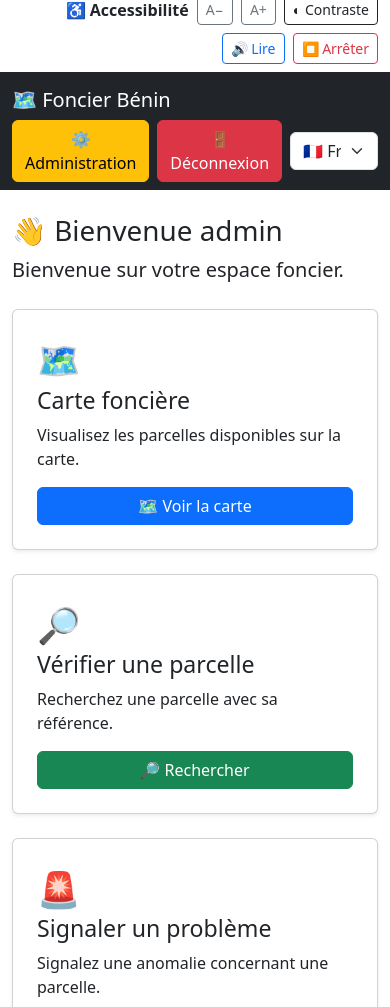
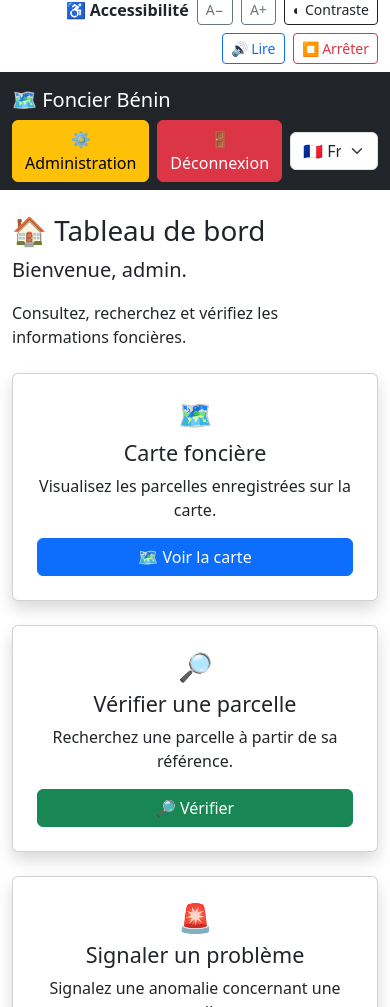
Before and after one commit to Lelis30/Foncier_Benin, a Django app: page /dashboard/ in a window 390 px wide. Shown: the part 14-1021 px from the top of the page. Run offline with Django 4.2, Linux system fonts and the light colour scheme; a user stored in the database is signed in; data comes from the database, SQL or seed files in the repository; both versions use the stored data as it was after the commit.

Commit message:
Ajustement

```diff
--- a/accounts/views.py
+++ b/accounts/views.py
@@ -5,7 +5,7 @@ from django.contrib.auth.decorators import login_required
 from django.contrib.admin.views.decorators import staff_member_required
 from .forms import RegisterForm
 from .models import UserProfile
-from land.models import Parcel, Report
+from land.models import Parcel, Report, AgriculturalZone
 
 def home(request):
 
@@ -143,11 +143,28 @@ def user_dashboard(request):
             'owner': owner_name,
         })
 
+    # ZONES AGRICOLES
+
+    agricultural_zones = AgriculturalZone.objects.all()
+
+    agricultural_zones_data = []
+
+    for zone in agricultural_zones:
+        agricultural_zones_data.append({
+            'id': zone.id,
+            'name': zone.name,
+            'location': zone.location,
+            'area': zone.area,
+            'description': zone.description,
+            'latitude': zone.latitude,
+            'longitude': zone.longitude,
+        })
     return render(
         request,
         'user/dashboard.html',
         {
-            'parcels_data': parcels_data
+            'parcels_data': parcels_data,
+            'agricultural_zones_data': agricultural_zones_data,
         }
     )
 
--- a/templates/user/dashboard.html
+++ b/templates/user/dashboard.html
@@ -2,52 +2,53 @@
 {% load i18n %}
 
 {% block title %}
-{% trans "Mon espace" %}
+    {% trans "Tableau de bord" %}
 {% endblock %}
 
 
 {% block content %}
 
+<!-- TITRE -->
 
 
 <div class="mb-4">
 
     <h1>
-        👋 {% trans "Bienvenue" %}
-        {% if user.first_name %}
-            {{ user.first_name }}
-        {% else %}
-            {{ user.username }}
-        {% endif %}
+        🏠 {% trans "Tableau de bord" %}
     </h1>
 
     <p class="lead">
-        {% trans "Bienvenue sur votre espace foncier." %}
+        {% trans "Bienvenue" %},
+        <strong>{{ user.username }}</strong>.
+    </p>
+
+    <p>
+        {% trans "Consultez, recherchez et vérifiez les informations foncières." %}
     </p>
 
 </div>
 
 
+<!-- ACTIONS PRINCIPALES -->
 
-<div class="row g-4 mb-5">
+
+<div class="row">
 
 
     <!-- CARTE FONCIERE -->
 
-    <div class="col-md-4">
+    <div class="col-md-4 mb-4">
 
-        <div class="card shadow-sm h-100 p-4">
+        <div class="card shadow p-4 text-center h-100">
 
-            <div style="font-size: 35px;">
-                🗺️
-            </div>
+            <h1>🗺️</h1>
 
-            <h3>
+            <h4>
                 {% trans "Carte foncière" %}
-            </h3>
+            </h4>
 
             <p>
-                {% trans "Visualisez les parcelles disponibles sur la carte." %}
+                {% trans "Visualisez les parcelles enregistrées sur la carte." %}
             </p>
 
             <a
@@ -64,27 +65,25 @@
 
     <!-- VERIFIER UNE PARCELLE -->
 
-    <div class="col-md-4">
+    <div class="col-md-4 mb-4">
 
-        <div class="card shadow-sm h-100 p-4">
+        <div class="card shadow p-4 text-center h-100">
 
-            <div style="font-size: 35px;">
-                🔎
-            </div>
+            <h1>🔎</h1>
 
-            <h3>
+            <h4>
                 {% trans "Vérifier une parcelle" %}
-            </h3>
+            </h4>
 
             <p>
-                {% trans "Recherchez une parcelle avec sa référence." %}
+                {% trans "Recherchez une parcelle à partir de sa référence." %}
             </p>
 
             <a
                 href="{% url 'search_parcel' %}"
                 class="btn btn-success mt-auto"
             >
-                🔎 {% trans "Rechercher" %}
+                🔎 {% trans "Vérifier" %}
             </a>
 
         </div>
@@ -94,22 +93,19 @@
 
     <!-- SIGNALER UN PROBLEME -->
 
-    <div class="col-md-4">
+    <div class="col-md-4 mb-4">
 
-        <div class="card shadow-sm h-100 p-4">
+        <div class="card shadow p-4 text-center h-100">
 
-            <div style="font-size: 35px;">
-                🚨
-            </div>
+            <h1>🚨</h1>
 
-            <h3>
+            <h4>
                 {% trans "Signaler un problème" %}
-            </h3>
+            </h4>
 
             <p>
                 {% trans "Signalez une anomalie concernant une parcelle." %}
             </p>
-
 
             <a
                 href="{% url 'report_problem' %}"
@@ -125,21 +121,22 @@
 </div>
 
 
+<!-- CARTE -->
+
+
 <div
     id="map-section"
-    class="card shadow-sm p-4 mb-5"
+    class="card shadow mt-4 p-4"
 >
 
-    <h2>
+    <h3>
         🗺️ {% trans "Carte des parcelles" %}
-    </h2>
+    </h3>
 
     <p>
-        {% trans "Les parcelles enregistrées apparaissent automatiquement sur la carte." %}
+        {% trans "Les parcelles et les zones agricoles enregistrées apparaissent automatiquement sur la carte." %}
     </p>
 
-
-    <!-- CARTE LEAFLET -->
 
     <div
         id="map"
@@ -147,43 +144,33 @@
             height: 500px;
             width: 100%;
             border-radius: 10px;
-            overflow: hidden;
         "
     >
-    </div>
-
-
-    <!-- MESSAGE SI AUCUNE PARCELLE -->
-
-    <div
-        id="no-parcels-message"
-        class="alert alert-info mt-3"
-        style="display: none;"
-    >
-        ℹ️ {% trans "Aucune parcelle avec des coordonnées GPS valides n'est disponible." %}
     </div>
 
 </div>
 
 
+<!-- DONNEES DJANGO POUR JAVASCRIPT -->
 
 {{ parcels_data|json_script:"parcels-data" }}
 
+{{ agricultural_zones_data|json_script:"agricultural-zones-data" }}
 
+
+<!-- LEAFLET -->
 
 <link
     rel="stylesheet"
     href="https://unpkg.com/leaflet@1.9.4/dist/leaflet.css"
-    crossorigin=""
->
+/>
+
+<script
+    src="https://unpkg.com/leaflet@1.9.4/dist/leaflet.js">
+</script>
 
 
-<script
-    src="https://unpkg.com/leaflet@1.9.4/dist/leaflet.js"
-    crossorigin=""
-></script>
-
-
+<!-- JAVASCRIPT DE LA CARTE -->
 
 <script>
 
@@ -191,64 +178,92 @@ document.addEventListener(
     "DOMContentLoaded",
     function () {
 
+        // CREATION DE LA CARTE
 
-
-        const map = L.map(
-            'map'
-        ).setView(
+        const map =
+            L.map("map").setView(
                 [6.3703, 2.3912],
-            9
+                10
             );
 
 
+        // CARTE ESRI
 
         L.tileLayer(
-            'https://server.arcgisonline.com/ArcGIS/rest/services/World_Street_Map/MapServer/tile/{z}/{y}/{x}',
+            "https://server.arcgisonline.com/ArcGIS/rest/services/World_Street_Map/MapServer/tile/{z}/{y}/{x}",
             {
-                attribution: 'Tiles &copy; Esri',
+                attribution: "Tiles &copy; Esri",
                 maxZoom: 19
             }
         ).addTo(map);
 
 
+        // RECUPERER LES PARCELLES
 
-        const dataElement =
+        const parcelsElement =
             document.getElementById(
-                'parcels-data'
+                "parcels-data"
             );
 
 
-        if (!dataElement) {
+        let parcels = [];
 
-            console.log(
-                "Aucune donnée de parcelle reçue."
+
+        if (parcelsElement) {
+
+            parcels =
+                JSON.parse(
+                    parcelsElement.textContent
                 );
 
-            return;
         }
 
 
-
-        // Transformer le JSON en tableau JavaScript
-
-        const parcels =
-            JSON.parse(
-                dataElement.textContent
-            );
-
-
         console.log(
-            "Parcelles reçues depuis Django :",
+            "Parcelles reçues :",
             parcels
         );
 
 
+        // RECUPERER LES ZONES AGRICOLES
+
+
+        const agriculturalZonesElement =
+            document.getElementById(
+                "agricultural-zones-data"
+            );
+
+
+        let agriculturalZones = [];
+
+
+        if (agriculturalZonesElement) {
+
+            agriculturalZones =
+                JSON.parse(
+                    agriculturalZonesElement.textContent
+                );
+
+        }
+
+
+        console.log(
+            "Zones agricoles reçues :",
+            agriculturalZones
+        );
+
+
+        // TABLEAU DE TOUS LES MARQUEURS
 
         const markers = [];
 
 
+        // AFFICHER LES PARCELLES
+
+
         parcels.forEach(
             function (parcel) {
+
 
                 const latitude =
                     parseFloat(
@@ -262,19 +277,28 @@ document.addEventListener(
                     );
 
 
+                // Vérifier les coordonnées
+
                 if (
                     Number.isNaN(latitude) ||
                     Number.isNaN(longitude)
                 ) {
 
                     console.log(
-                        "Coordonnées GPS invalides :",
+                        "Coordonnées invalides :",
                         parcel.reference
                     );
 
                     return;
+
                 }
 
+
+                // STATUT
+
+                let statusText =
+                    parcel.status_display ||
+                    parcel.status;
 
 
                 let statusIcon = "🟡";
@@ -288,7 +312,6 @@ document.addEventListener(
 
                 }
 
-
                 else if (
                     parcel.status === "PENDING"
                 ) {
@@ -296,7 +319,6 @@ document.addEventListener(
                     statusIcon = "⏳";
 
                 }
-
 
                 else if (
                     parcel.status === "DISPUTED"
@@ -307,6 +329,8 @@ document.addEventListener(
                 }
 
 
+                // MARQUEUR PARCELLE
+
 
                 const marker =
                     L.marker(
@@ -314,86 +338,53 @@ document.addEventListener(
                             latitude,
                             longitude
                         ]
-                    )
-                    .addTo(map);
+                    ).addTo(map);
 
+
+                // POPUP
 
 
                 marker.bindPopup(`
+                    <div style="min-width:220px">
 
-                    <div
-                        style="
-                            min-width: 230px;
-                            font-size: 14px;
-                        "
-                    >
-
-                        <h5
-                            style="
-                                margin-bottom: 10px;
-                            "
-                        >
+                        <h5>
                             📍 ${parcel.reference}
                         </h5>
 
-
                         <hr>
-
-
-                        <p>
 
                         <strong>
                             👤 Propriétaire :
                         </strong>
 
-                            <br>
+                        ${parcel.owner || "Non renseigné"}
 
-                            ${parcel.owner}
-
-                        </p>
-
-
-                        <p>
+                        <br><br>
 
                         <strong>
                             📍 Localisation :
                         </strong>
 
-                            <br>
-
                         ${parcel.location}
 
-                        </p>
-
-
-                        <p>
+                        <br>
 
                         <strong>
                             📐 Superficie :
                         </strong>
 
-                            <br>
-
                         ${parcel.area} m²
 
-                        </p>
-
-
-                        <p>
+                        <br><br>
 
                         <strong>
                             Statut :
                         </strong>
 
-                            <br>
-
                         ${statusIcon}
-                            ${parcel.status_display}
-
-                        </p>
+                        ${statusText}
 
                     </div>
-
                 `);
 
 
@@ -401,16 +392,206 @@ document.addEventListener(
                     marker
                 );
 
+            }
+        );
+
+
+        // AFFICHER LES ZONES AGRICOLES
+
+
+        agriculturalZones.forEach(
+            function (zone) {
+
+
+                const latitude =
+                    parseFloat(
+                        zone.latitude
+                    );
+
+
+                const longitude =
+                    parseFloat(
+                        zone.longitude
+                    );
+
+
+
+                // Vérifier les coordonnées
+
+                if (
+                    Number.isNaN(latitude) ||
+                    Number.isNaN(longitude)
+                ) {
+
+                    console.log(
+                        "Coordonnées invalides pour la zone :",
+                        zone.name
+                    );
+
+                    return;
+
+                }
+
+
+                // ICONE ZONE AGRICOLE
+
+                const agriculturalIcon =
+                    L.divIcon({
+
+                        className:
+                            "agricultural-marker",
+
+                        html: `
+                            <div style="
+                                font-size: 30px;
+                                line-height: 30px;
+                                text-align: center;
+                            ">
+                                🌾
+                            </div>
+                        `,
+
+                        iconSize:
+                            [35, 35],
+
+                        iconAnchor:
+                            [17, 17],
+
+                        popupAnchor:
+                            [0, -15]
+
+                    });
+
+
+                // MARQUEUR AGRICOLE
+
+
+                const marker =
+                    L.marker(
+                        [
+                            latitude,
+                            longitude
+                        ],
+                        {
+                            icon:
+                                agriculturalIcon
+                        }
+                    ).addTo(map);
+
+
+
+                // POPUP AGRICOLE
+
+
+                marker.bindPopup(`
+                    <div style="min-width:220px">
+
+                        <h5>
+                            🌾 ${zone.name}
+                        </h5>
+
+                        <hr>
+
+                        <strong>
+                            📍 Localisation :
+                        </strong>
+
+                        ${zone.location}
+
+                        <br><br>
+
+                        <strong>
+                            📐 Superficie :
+                        </strong>
+
+                        ${zone.area} m²
+
+                        <br><br>
+
+                        <strong>
+                            📝 Description :
+                        </strong>
+
+                        ${
+                            zone.description ||
+                            "Non renseignée"
+                        }
+
+                    </div>
+                `);
+
+
+                markers.push(
+                    marker
+                );
 
             }
         );
 
 
+        // LEGENDE DE LA CARTE
+
+        const legend =
+            L.control({
+                position: "bottomleft"
+            });
+
+
+        legend.onAdd =
+            function () {
+
+
+                const div =
+                    L.DomUtil.create(
+                        "div",
+                        "map-legend"
+                    );
+
+
+                div.innerHTML = `
+                    <div style="
+                        background: white;
+                        color: black;
+                        padding: 12px 15px;
+                        border-radius: 8px;
+                        box-shadow:
+                            0 1px 6px
+                            rgba(0,0,0,0.35);
+                        font-size: 14px;
+                        line-height: 26px;
+                    ">
+
+                        <strong>
+                            🗺️ Légende
+                        </strong>
+
+                        <br>
+
+                        📍 Parcelle foncière
+
+                        <br>
+
+                        🌾 Zone agricole
+
+                    </div>
+                `;
+
+
+                return div;
+
+            };
+
+
+        legend.addTo(map);
+
+
+
+        // AJUSTER AUTOMATIQUEMENT LA CARTE
+
 
         if (
             markers.length > 0
         ) {
-
 
             const group =
                 L.featureGroup(
@@ -421,34 +602,20 @@ document.addEventListener(
             map.fitBounds(
                 group.getBounds(),
                 {
-                    padding: [
-                        40,
-                        40
-                    ],
-                    maxZoom: 16
+                    padding:
+                        [40, 40],
+
+                    maxZoom:
+                        16
                 }
             );
 
-
-        } else {
+        }
 
 
 
-            const message =
-                document.getElementById(
-                    'no-parcels-message'
-                );
 
-
-            if (message) {
-
-                message.style.display =
-                    'block';
-
-            }
-
-        }
-
+        // CORRIGER LA TAILLE DE LA CARTE
 
 
         setTimeout(
```
Also changed, not shown: db.sqlite3. Lines whose indentation alone changed are shown as unchanged.
